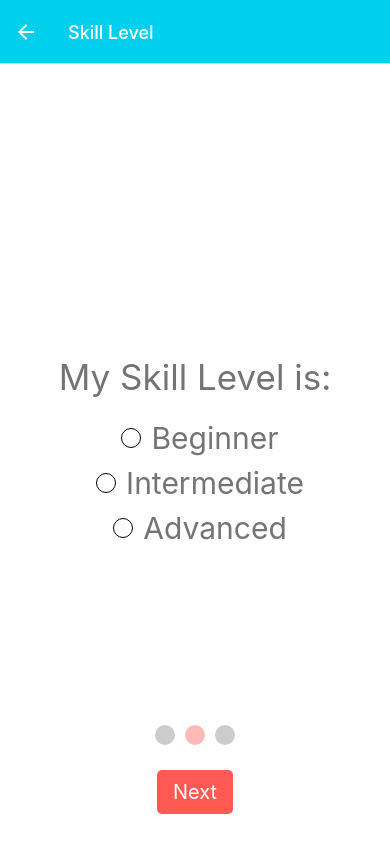
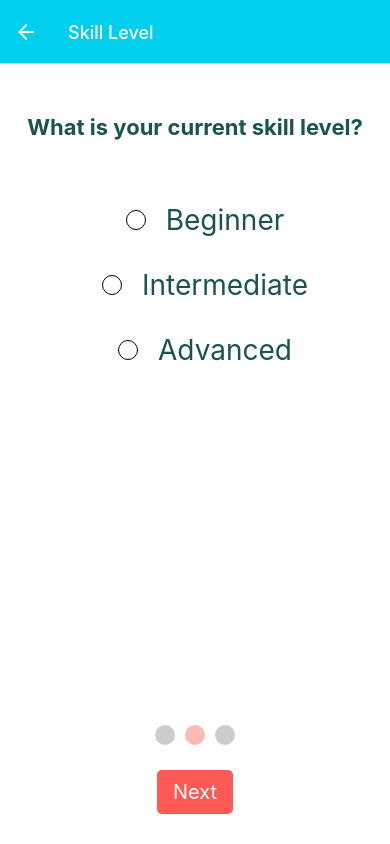
Before and after one commit to ysatynska/RunningApp, a React Native app in the folder RunningApp/: screen /skillLevel in a window 390 px wide. Built offline with nearby package versions, Linux system fonts and the light colour scheme.

Commit message:
Changed styles in GoalScreen and SkillLevel components

```diff
--- a/RunningApp/DistancePage.js
+++ b/RunningApp/DistancePage.js
@@ -33,6 +33,7 @@ const styles = StyleSheet.create({
     fontSize: 24,
     fontWeight: 'bold',
     marginBottom: 20,
+    color: '#1c5253',
   },
   input: {
     borderWidth: 1,
--- a/RunningApp/GoalScreen.js
+++ b/RunningApp/GoalScreen.js
@@ -11,7 +11,8 @@ const ChooseOptionPage = ({ navigation }) => {
   return (
     <TouchableWithoutFeedback onPress={Keyboard.dismiss} accesible={false}>
       <View style={isEnabled ? styles.distanceContainer : styles.timeContainer}>
-        <Text style={styles.text}>Choose What you would like to improve</Text>
+        <Text style={styles.text}>What would you like to train for?</Text>
+        <Text style={{ fontSize: 14, color: '#1c5253' }}>(Time or Distance)</Text>
         <View style={styles.switchContainer}>
           <Switch
             trackColor={{false: '#767577', true: '#f4f3f4'}}
@@ -24,9 +25,7 @@ const ChooseOptionPage = ({ navigation }) => {
 
         {isEnabled && <DistancePage/>}
         {!isEnabled && <TimePage/>}
-        {/* <Pressable style={styles.button} onPress={() => navigation.navigate('skillLevel')}>
-          <Text style={styles.buttonText}>Save Goal</Text>
-        </Pressable> */}
+
         <View style={styles.footer}>
           <StepIndicator currentStep = {1}/>
           <Pressable onPress={() => navigation.navigate('skillLevel')} style={styles.nextButton}>
@@ -60,6 +59,8 @@ const styles = StyleSheet.create({
   },
   text: {
     fontSize: 20,
+    fontWeight: 'bold',
+    color: '#1c5253',
   },
   button: {
     backgroundColor: '#1c5253',
--- a/RunningApp/SkillLevel.js
+++ b/RunningApp/SkillLevel.js
@@ -22,7 +22,7 @@ export default function SkillLevel ({ navigation }) {
 
     return (
       <View style={styles.container}>
-        <Text style={styles.title}> My Skill Level is: </Text>
+        <Text style={styles.title}> What is your current skill level? </Text>
         {radioButtons}
         <View style={styles.footer}>
           <StepIndicator currentStep = {2}/>
@@ -35,10 +35,6 @@ export default function SkillLevel ({ navigation }) {
   }
 
   const styles = StyleSheet.create({
-    welcomeText: {
-      fontSize: 32,
-      color: '#01CFEE'
-    },
     button: {
       backgroundColor: '#FF5953',
       padding: 10,
@@ -49,21 +45,9 @@ export default function SkillLevel ({ navigation }) {
       color: 'white',
       fontSize: 20
     },
-    image: {
-      width: 300,
-      height: 300,
-      padding: 10,
-      margin: 20
-    },
-    paragraph: {
-      textAlign: 'center',
-      color: "#A6A6A6",
-      padding: 20,
-      fontSize: 17
-    },
     container: {
       flex: 1,
-      justifyContent: 'center',
+      justifyContent: 'flex-start',
       alignItems: 'center',
       backgroundColor: 'white',
     },
@@ -73,9 +57,10 @@ export default function SkillLevel ({ navigation }) {
       padding: 10,
     },
     title: {
-      fontSize: 35,
-      marginBottom: 20,
-      color: '#747474'
+      fontSize: 22,
+      fontWeight: 'bold',
+      marginVertical: 50,
+      color: '#1c5253'
     },
     optionButton: {
       backgroundColor: '#e0e0e0',
@@ -103,12 +88,12 @@ export default function SkillLevel ({ navigation }) {
       borderRadius: 10,
       borderWidth: 1,
       borderColor: '#000',
-      margin: 10,
+      margin: 20,
       padding: 2,
     },
     radioButtonText: {
-      fontSize: 30,
-      color: '#747474'
+      fontSize: 28,
+      color: '#1c5253'
     },
     radioButtonContainer: {
       flexDirection: 'row',
--- a/RunningApp/TimePage.js
+++ b/RunningApp/TimePage.js
@@ -38,7 +38,7 @@ const TimePage = () => {
             <View style={styles.inputContainer}>
                 <TextInput
                     style={styles.input}
-                    onChangeText={text => setMinutes(text)}
+                    onChangeText={text => setDistance(text)}
                     value={minutes}
                     keyboardType="numeric"
                     placeholder="Distance (miles)"
@@ -56,6 +56,7 @@ const styles = StyleSheet.create({
         paddingLeft: 80,
         paddingBottom: 50,
         fontWeight: 'bold',
+        color: '#1c5253',
     },
     container: {
         flex: 1,
```
